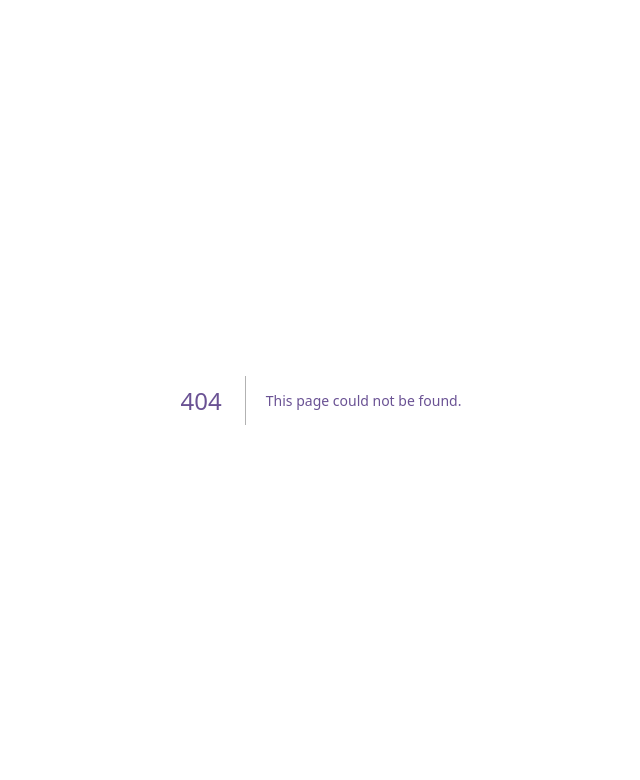
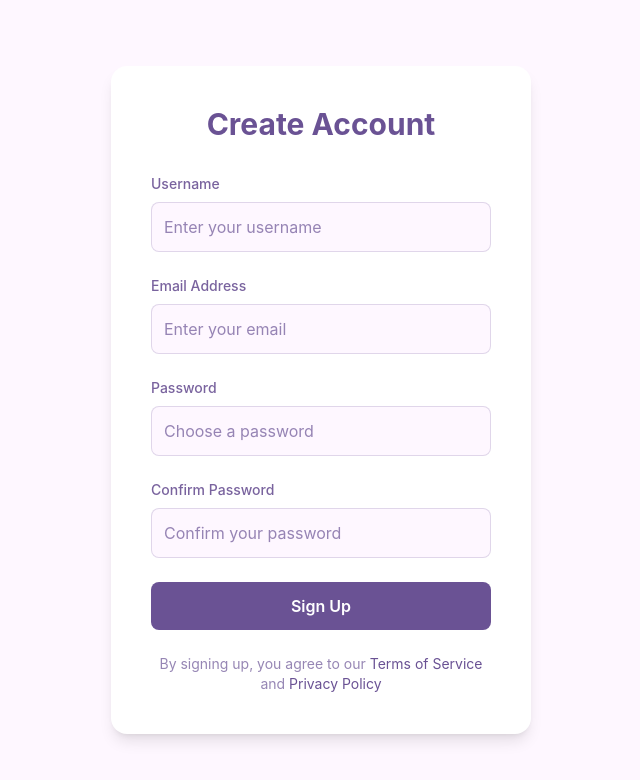
Before and after one commit to 1172097/Scriptorium, a Next.js app in the folder PP2/scriptorium/: page /signup in a window 1280 px wide. Before the commit this address had no page. Shown: the top 780 px of the page, without its empty margins (319-959 px from the left). Built offline with nearby package versions, Linux system fonts and the light colour scheme.

Commit message:
implemented sign up and create profile page, still needs implementation

```diff
--- /dev/null
+++ b/PP2/scriptorium/pages/create_profile.tsx
@@ -0,0 +1,126 @@
+import React, { useState } from 'react';
+
+interface FormData {
+  firstname: string;
+  lastname: string;
+  phoneNumber: string;
+}
+
+export default function CreateProfile() {
+  const [formData, setFormData] = useState<FormData>({
+    firstname: '',
+    lastname: '',
+    phoneNumber: '',
+  });
+
+  const handleChange = (e: React.ChangeEvent<HTMLInputElement>) => {
+    setFormData(prev => ({
+      ...prev,
+      [e.target.name]: e.target.value
+    }));
+  };
+
+  const handleSubmit = (e: React.FormEvent) => {
+    e.preventDefault();
+    console.log('Form submitted:', formData);
+  };
+
+  return (
+    <div className="min-h-screen flex items-center justify-center bg-[#FEF7FF] dark:bg-[#3F384C] p-4">
+      <div className="w-full max-w-[420px] bg-white dark:bg-[#2D2640] rounded-2xl p-10 shadow-lg">
+        <h1 className="text-[#6A5294] dark:text-[#D4BBFF] text-3xl font-bold text-center mb-8">
+          Create Profile
+        </h1>
+
+        <form onSubmit={handleSubmit} className="space-y-6">
+
+          <div>
+            <label
+              htmlFor="firstname"
+              className="block text-[#6A5294E6] dark:text-[#D4BBFFE6] text-sm font-medium mb-2"
+            >
+              First Name
+            </label>
+            <input
+              type="text"
+              id="firstname"
+              name="firstname"
+              value={formData.firstname}
+              onChange={handleChange}
+              className="w-full p-3 bg-[#FEF7FF] dark:bg-[#3F384C] border border-[#6A529433]
+                       dark:border-[#D4BBFF33] rounded-lg focus:outline-none
+                       focus:bg-[#EBDCFF] dark:focus:bg-[#513A7A]
+                       text-[#6A5294] dark:text-[#D4BBFF]
+                       placeholder-[#6A5294B3] dark:placeholder-[#D4BBFFB3]"
+              placeholder="Enter your first name"
+            />
+          </div>
+
+          <div>
+            <label
+              htmlFor="lastname"
+              className="block text-[#6A5294E6] dark:text-[#D4BBFFE6] text-sm font-medium mb-2"
+            >
+              Last Name
+            </label>
+            <input
+              type="text"
+              id="lastname"
+              name="lastname"
+              value={formData.lastname}
+              onChange={handleChange}
+              className="w-full p-3 bg-[#FEF7FF] dark:bg-[#3F384C] border border-[#6A529433]
+                       dark:border-[#D4BBFF33] rounded-lg focus:outline-none
+                       focus:bg-[#EBDCFF] dark:focus:bg-[#513A7A]
+                       text-[#6A5294] dark:text-[#D4BBFF]
+                       placeholder-[#6A5294B3] dark:placeholder-[#D4BBFFB3]"
+              placeholder="Enter your last name"
+            />
+          </div>
+
+          <div>
+            <label
+              htmlFor="phoneNumber"
+              className="block text-[#6A5294E6] dark:text-[#D4BBFFE6] text-sm font-medium mb-2"
+            >
+              Phone Number
+            </label>
+            <input
+              type="text"
+              id="phoneNumber"
+              name="phoneNumber"
+              value={formData.phoneNumber}
+              onChange={handleChange}
+              className="w-full p-3 bg-[#FEF7FF] dark:bg-[#3F384C] border border-[#6A529433]
+                       dark:border-[#D4BBFF33] rounded-lg focus:outline-none
+                       focus:bg-[#EBDCFF] dark:focus:bg-[#513A7A]
+                       text-[#6A5294] dark:text-[#D4BBFF]
+                       placeholder-[#6A5294B3] dark:placeholder-[#D4BBFFB3]"
+              placeholder="Enter your phone number"
+            />
+          </div>
+
+          <button
+            type="submit"
+            className="w-full bg-[#6A5294] dark:bg-[#D4BBFF] text-white dark:text-[#3F384C]
+                     py-3 rounded-lg font-semibold hover:bg-[#563E80]
+                     dark:hover:bg-[#EBDCFF] transition-colors"
+          >
+            Create Profile
+          </button>
+        </form>
+
+        <p className="mt-6 text-center text-sm text-[#6A5294B3] dark:text-[#D4BBFFB3]">
+          By creating a profile, you agree to our{' '}
+          <a href="#" className="text-[#6A5294] dark:text-[#D4BBFF] hover:underline">
+            Terms
+          </a>{' '}
+          and{' '}
+          <a href="#" className="text-[#6A5294] dark:text-[#D4BBFF] hover:underline">
+            Privacy Policy
+          </a>
+        </p>
+      </div>
+    </div>
+  );
+}
--- /dev/null
+++ b/PP2/scriptorium/pages/signup.tsx
@@ -0,0 +1,156 @@
+import React, { useState } from 'react';
+
+interface FormData {
+  name: string;
+  username: string;
+  email: string;
+  password: string;
+  confirmPassword: string;
+}
+
+export default function SignUp() {
+  const [formData, setFormData] = useState<FormData>({
+    name: '',
+    username: '',
+    email: '',
+    password: '',
+    confirmPassword: '',
+  });
+
+  const handleChange = (e: React.ChangeEvent<HTMLInputElement>) => {
+    setFormData(prev => ({
+      ...prev,
+      [e.target.name]: e.target.value
+    }));
+  };
+
+  const handleSubmit = (e: React.FormEvent) => {
+    e.preventDefault();
+    if (formData.password !== formData.confirmPassword) {
+      alert('Passwords do not match');
+      return;
+    }
+    console.log('Form submitted:', formData);
+  };
+
+  return (
+    <div className="min-h-screen flex items-center justify-center bg-[#FEF7FF] dark:bg-[#3F384C] p-4">
+      <div className="w-full max-w-[420px] bg-white dark:bg-[#2D2640] rounded-2xl p-10 shadow-lg">
+        <h1 className="text-[#6A5294] dark:text-[#D4BBFF] text-3xl font-bold text-center mb-8">
+          Create Account
+        </h1>
+
+        <form onSubmit={handleSubmit} className="space-y-6">
+
+          <div>
+            <label
+              htmlFor="username"
+              className="block text-[#6A5294E6] dark:text-[#D4BBFFE6] text-sm font-medium mb-2"
+            >
+              Username
+            </label>
+            <input
+              type="text"
+              id="username"
+              name="username"
+              value={formData.username}
+              onChange={handleChange}
+              className="w-full p-3 bg-[#FEF7FF] dark:bg-[#3F384C] border border-[#6A529433]
+                       dark:border-[#D4BBFF33] rounded-lg focus:outline-none
+                       focus:bg-[#EBDCFF] dark:focus:bg-[#513A7A]
+                       text-[#6A5294] dark:text-[#D4BBFF]
+                       placeholder-[#6A5294B3] dark:placeholder-[#D4BBFFB3]"
+              placeholder="Enter your username"
+            />
+          </div>
+
+          <div>
+            <label
+              htmlFor="email"
+              className="block text-[#6A5294E6] dark:text-[#D4BBFFE6] text-sm font-medium mb-2"
+            >
+              Email Address
+            </label>
+            <input
+              type="email"
+              id="email"
+              name="email"
+              value={formData.email}
+              onChange={handleChange}
+              className="w-full p-3 bg-[#FEF7FF] dark:bg-[#3F384C] border border-[#6A529433]
+                       dark:border-[#D4BBFF33] rounded-lg focus:outline-none
+                       focus:bg-[#EBDCFF] dark:focus:bg-[#513A7A]
+                       text-[#6A5294] dark:text-[#D4BBFF]
+                       placeholder-[#6A5294B3] dark:placeholder-[#D4BBFFB3]"
+              placeholder="Enter your email"
+            />
+          </div>
+
+          <div>
+            <label
+              htmlFor="password"
+              className="block text-[#6A5294E6] dark:text-[#D4BBFFE6] text-sm font-medium mb-2"
+            >
+              Password
+            </label>
+            <input
+              type="password"
+              id="password"
+              name="password"
+              value={formData.password}
+              onChange={handleChange}
+              className="w-full p-3 bg-[#FEF7FF] dark:bg-[#3F384C] border border-[#6A529433]
+                       dark:border-[#D4BBFF33] rounded-lg focus:outline-none
+                       focus:bg-[#EBDCFF] dark:focus:bg-[#513A7A]
+                       text-[#6A5294] dark:text-[#D4BBFF]
+                       placeholder-[#6A5294B3] dark:placeholder-[#D4BBFFB3]"
+              placeholder="Choose a password"
+            />
+          </div>
+
+          <div>
+            <label
+              htmlFor="confirmPassword"
+              className="block text-[#6A5294E6] dark:text-[#D4BBFFE6] text-sm font-medium mb-2"
+            >
+              Confirm Password
+            </label>
+            <input
+              type="password"
+              id="confirmPassword"
+              name="confirmPassword"
+              value={formData.confirmPassword}
+              onChange={handleChange}
+              className="w-full p-3 bg-[#FEF7FF] dark:bg-[#3F384C] border border-[#6A529433]
+                       dark:border-[#D4BBFF33] rounded-lg focus:outline-none
+                       focus:bg-[#EBDCFF] dark:focus:bg-[#513A7A]
+                       text-[#6A5294] dark:text-[#D4BBFF]
+                       placeholder-[#6A5294B3] dark:placeholder-[#D4BBFFB3]"
+              placeholder="Confirm your password"
+            />
+          </div>
+
+          <button
+            type="submit"
+            className="w-full bg-[#6A5294] dark:bg-[#D4BBFF] text-white dark:text-[#3F384C]
+                     py-3 rounded-lg font-semibold hover:bg-[#563E80]
+                     dark:hover:bg-[#EBDCFF] transition-colors"
+          >
+            Sign Up
+          </button>
+        </form>
+
+        <p className="mt-6 text-center text-sm text-[#6A5294B3] dark:text-[#D4BBFFB3]">
+          By signing up, you agree to our{' '}
+          <a href="#" className="text-[#6A5294] dark:text-[#D4BBFF] hover:underline">
+            Terms of Service
+          </a>{' '}
+          and{' '}
+          <a href="#" className="text-[#6A5294] dark:text-[#D4BBFF] hover:underline">
+            Privacy Policy
+          </a>
+        </p>
+      </div>
+    </div>
+  );
+}
```
